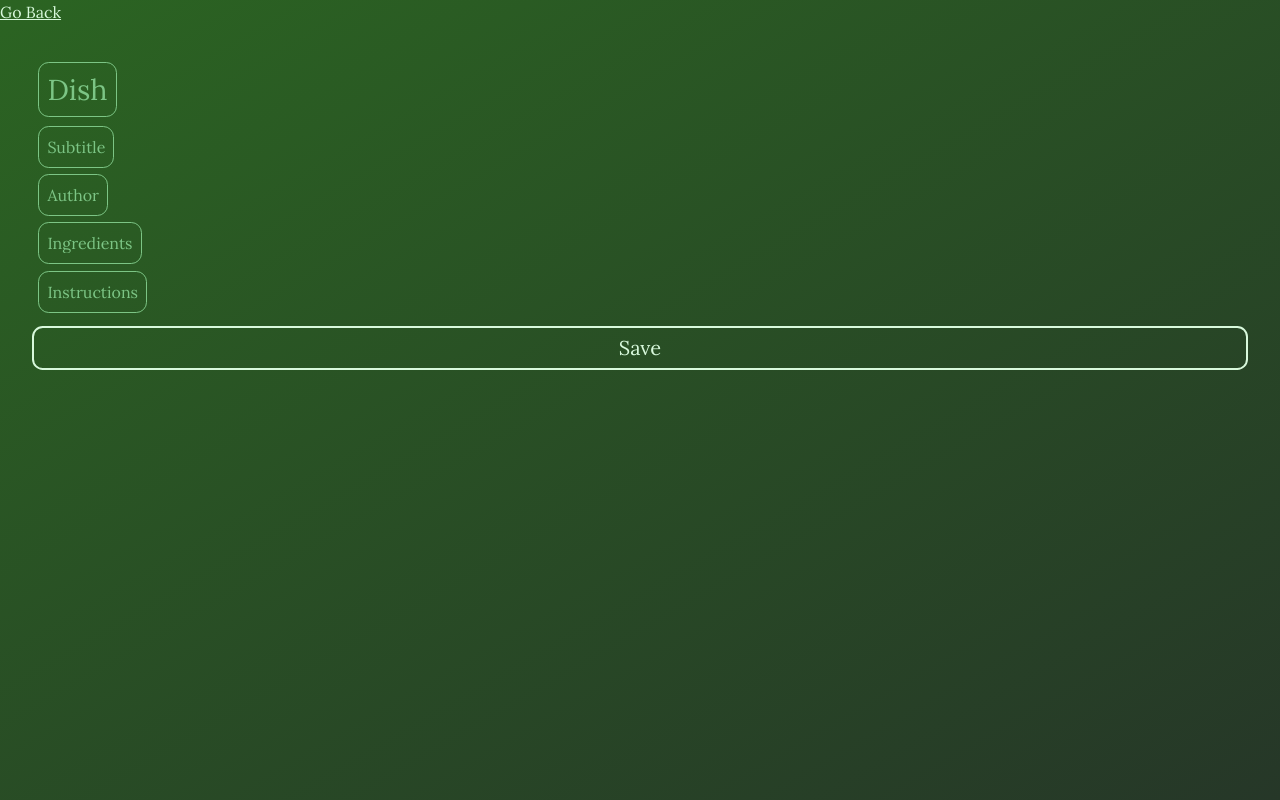
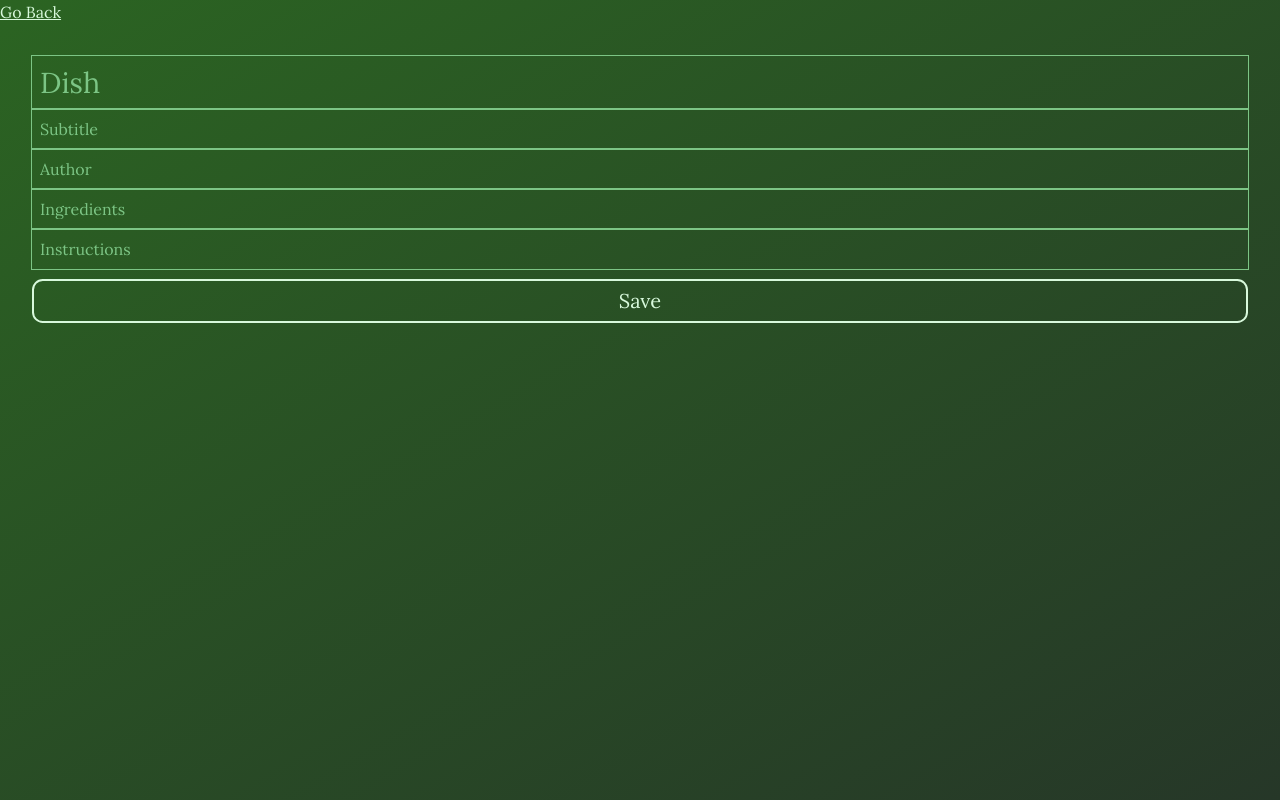
Before and after one commit to SuperDyl/cookbook, a Next.js app in the folder website/: page /recipes/new-recipe in a window 1280 px wide. Built offline with nearby package versions, Linux system fonts and the light colour scheme.

Commit message:
Make outlines work for text inputs.

```diff
--- a/website/src/app/recipes/new-recipe/styles.ts
+++ b/website/src/app/recipes/new-recipe/styles.ts
@@ -3,9 +3,11 @@ import styled from "styled-components";
 export const SubtleTextInput = styled.input`
     &[type="text"] {
         font-family: unset;
-        border: 0.5px ${({theme}) => theme.textCompliment} solid;
-        max-width: fit-content;
-        field-sizing: content;
+        border: none;
+        outline: 0.5px ${({theme}) => theme.textCompliment} solid;
+
+        margin: 0;
+        border-radius: 0;
     }
 `;
 
--- a/website/src/components/Layout/index.tsx
+++ b/website/src/components/Layout/index.tsx
@@ -81,7 +81,7 @@ const GlobalStyle = createGlobalStyle`
 		background-color: unset;
 		border-color: ${currentTheme.text};
 		border-style: solid;
-		border-radius: .67rem;
+		border-radius: .4rem;
 		font-size: 1rem;
 		margin: .2em .4rem;
 		padding: 0.5rem;
@@ -89,7 +89,6 @@ const GlobalStyle = createGlobalStyle`
 
 	input[type="text"] {
 		font-family: monospace;
-		outline: none;
     }
 
 	input[type="text"]::placeholder {
```
